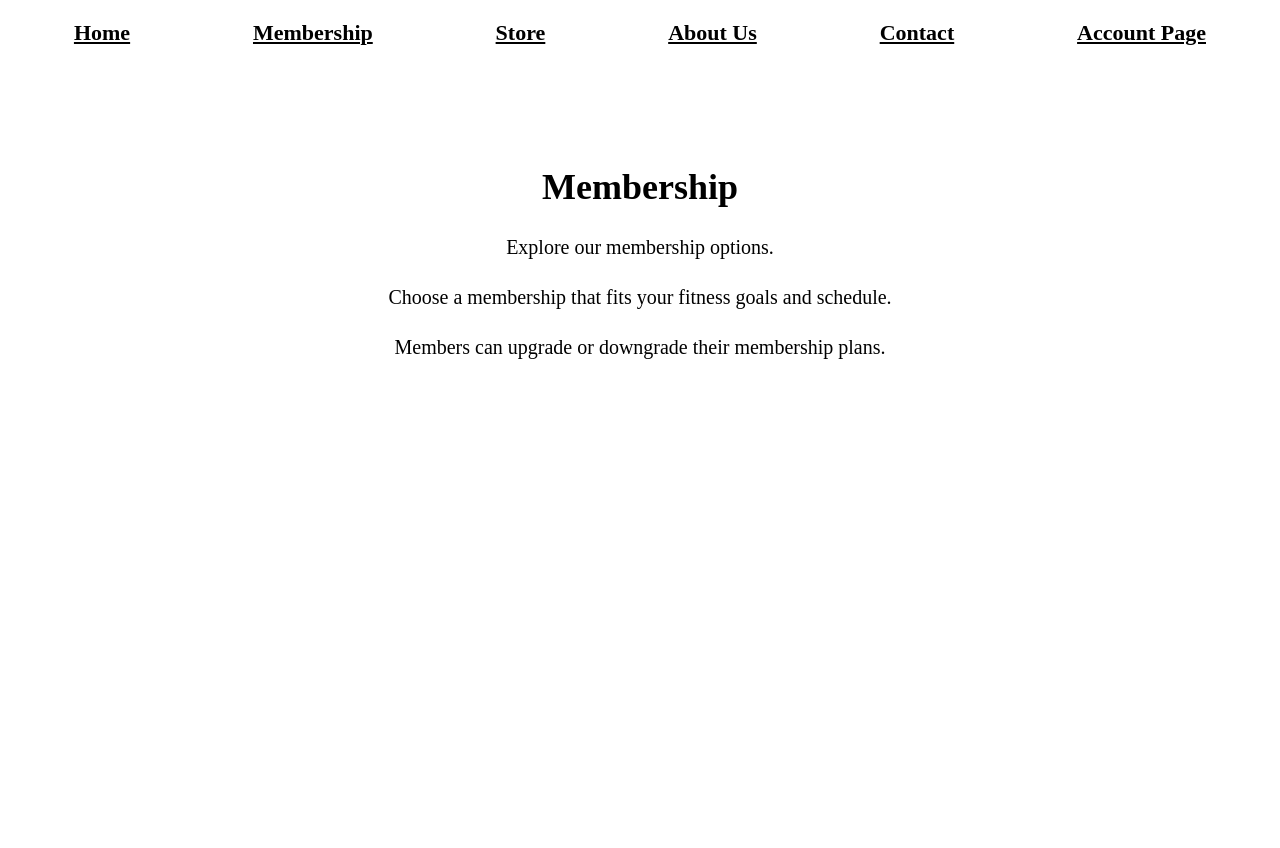
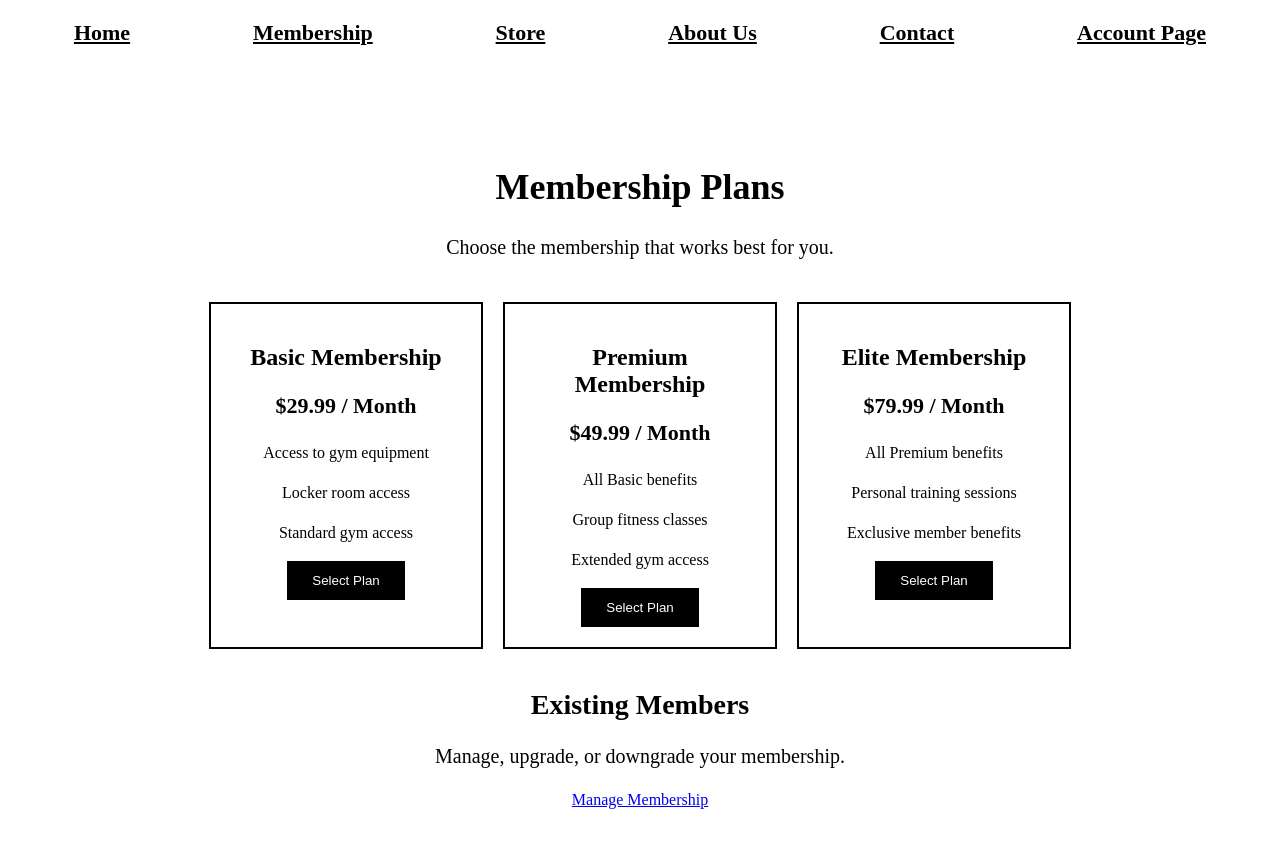
Before and after one commit to jpmtb/River-Road-Fitness, a plain HTML site: page membership.html in a window 1280 px wide. Before the commit the page ends 800 px from the top, so only its background shows below. Drawn offline with Linux system fonts and the light colour scheme.

Commit message:
Update membership.html with membership plans
Added membership plans section with details for Basic, Premium, and Elite memberships.

```diff
--- a/membership.html
+++ b/membership.html
@@ -1,10 +1,11 @@
+
 <!DOCTYPE html>
 <html lang="en">
 <head>
     <meta charset="UTF-8">
     <meta name="viewport" content="width=device-width, initial-scale=1.0">
     <title>Membership - River Road Fitness</title>
-    <link rel="stylesheet" href="style.css">
+    <link rel="stylesheet" href="style.css?v=3">
 </head>
 <body>
 
@@ -18,10 +19,48 @@
 </nav>
 
 <main>
-    <h1>Membership</h1>
-    <p>Explore our membership options.</p>
-    <p>Choose a membership that fits your fitness goals and schedule.</p>
-    <p>Members can upgrade or downgrade their membership plans.</p>
+
+    <h1>Membership Plans</h1>
+
+    <p>Choose the membership that works best for you.</p>
+
+    <div class="membership-plans">
+
+        <div class="plan">
+            <h2>Basic Membership</h2>
+            <h3>$29.99 / Month</h3>
+            <p>Access to gym equipment</p>
+            <p>Locker room access</p>
+            <p>Standard gym access</p>
+            <button>Select Plan</button>
+        </div>
+
+        <div class="plan">
+            <h2>Premium Membership</h2>
+            <h3>$49.99 / Month</h3>
+            <p>All Basic benefits</p>
+            <p>Group fitness classes</p>
+            <p>Extended gym access</p>
+            <button>Select Plan</button>
+        </div>
+
+        <div class="plan">
+            <h2>Elite Membership</h2>
+            <h3>$79.99 / Month</h3>
+            <p>All Premium benefits</p>
+            <p>Personal training sessions</p>
+            <p>Exclusive member benefits</p>
+            <button>Select Plan</button>
+        </div>
+
+    </div>
+
+    <section>
+        <h2>Existing Members</h2>
+        <p>Manage, upgrade, or downgrade your membership.</p>
+        <a href="account.html">Manage Membership</a>
+    </section>
+
 </main>
 
 </body>
```
